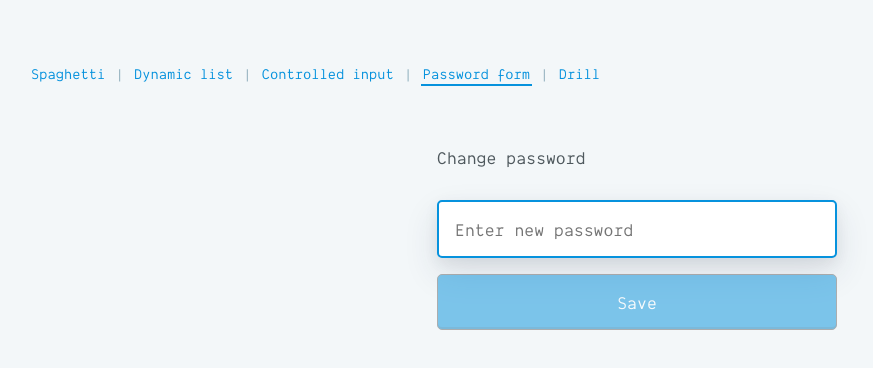
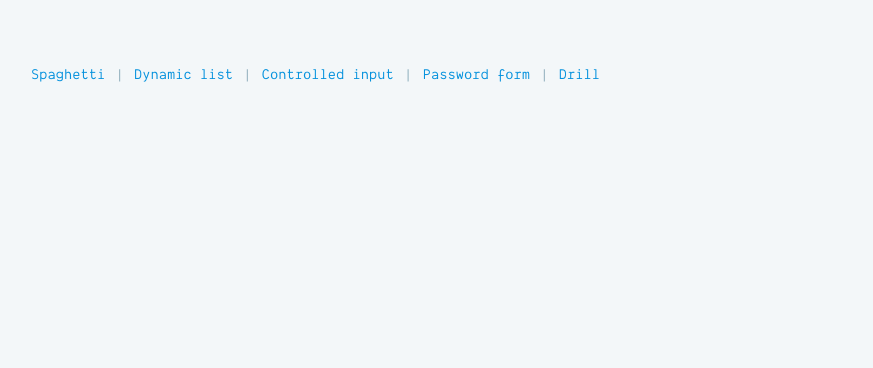
Before and after one commit to siddharthkp/refactoring, a React (Create React App) app: page /form in a window 1280 px wide. Shown: the top 368 px of the page, without its empty margins (3-876 px from the left). Built offline with nearby package versions, Linux system fonts and the light colour scheme.

Commit message:
prepare password

```diff
--- a/src/App.js
+++ b/src/App.js
@@ -3,7 +3,7 @@ import { Router, Link } from '@reach/router'
 import './App.css'
 import Spaghetti from './spaghetti'
 import List from './list'
-import Form from './form'
+import Password from './password'
 import Controlled from './controlled'
 import Drill from './drill'
 
@@ -19,7 +19,7 @@ const App = () => (
       <Link to="/spaghetti">Spaghetti</Link> |{' '}
       <Link to="/list">Dynamic list</Link> |{' '}
       <Link to="/controlled">Controlled input</Link> |{' '}
-      <Link to="/form">Password form</Link> |{' '}
+      <Link to="/password">Password form</Link> |{' '}
       <Link to="/drill">Drill</Link>
     </nav>
     <Router>
@@ -27,7 +27,7 @@ const App = () => (
       <Spaghetti path="/spaghetti" />
       <List path="/list" />
       <Controlled path="/controlled" />
-      <Form path="/form" />
+      <Password path="/password" />
       <Drill path="/drill" />
     </Router>
   </React.Fragment>
--- a/src/form.js
+++ /dev/null
@@ -1,51 +0,0 @@
-import React from 'react'
-
-class PasswordForm extends React.Component {
-  onSubmit = event => {
-    const formData = new FormData()
-    fetch('/change_password', {
-      method: 'POST',
-      body: formData
-    })
-  }
-  render() {
-    return (
-      <SmartForm>
-        {({ disabled, onChange }) => (
-          <form onSubmit={this.onSubmit}>
-            <label>Change password</label>
-            <input
-              onChange={onChange}
-              type="password"
-              autoFocus
-              disabled={this.props.disabled}
-              placeholder="Enter new password"
-            />
-            <br />
-            <button disabled={disabled}>Save</button>
-          </form>
-        )}
-      </SmartForm>
-    )
-  }
-}
-
-class SmartForm extends React.Component {
-  constructor() {
-    super()
-    this.state = { disabled: true }
-  }
-  onChange = event => {
-    const value = event.target.value
-    if (value.length) this.setState({ disabled: false })
-    else this.setState({ disabled: true })
-  }
-  render() {
-    return this.props.children({
-      disabled: this.state.disabled,
-      onChange: this.onChange
-    })
-  }
-}
-
-export default PasswordForm
--- /dev/null
+++ b/src/password.js
@@ -0,0 +1,27 @@
+import React from 'react'
+
+class PasswordForm extends React.Component {
+  onSubmit = event => {
+    const formData = new FormData()
+    fetch('/change_password', {
+      method: 'POST',
+      body: formData
+    })
+  }
+  render() {
+    return (
+      <form onSubmit={this.onSubmit}>
+        <label>Change password</label>
+        <input
+          type="password"
+          autoFocus
+          placeholder="Enter new password"
+        />
+        <br />
+        <button>Save</button>
+      </form>
+    )
+  }
+}
+
+export default PasswordForm
```
